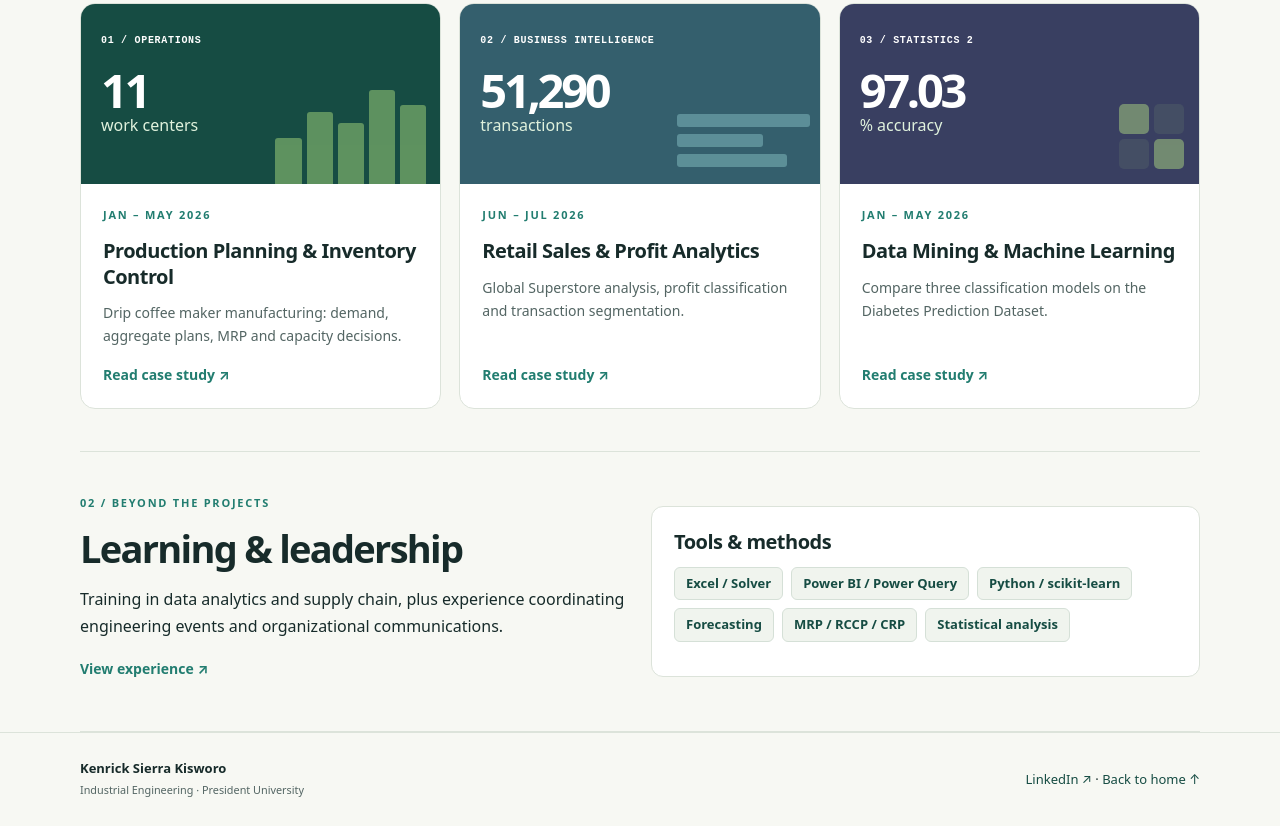
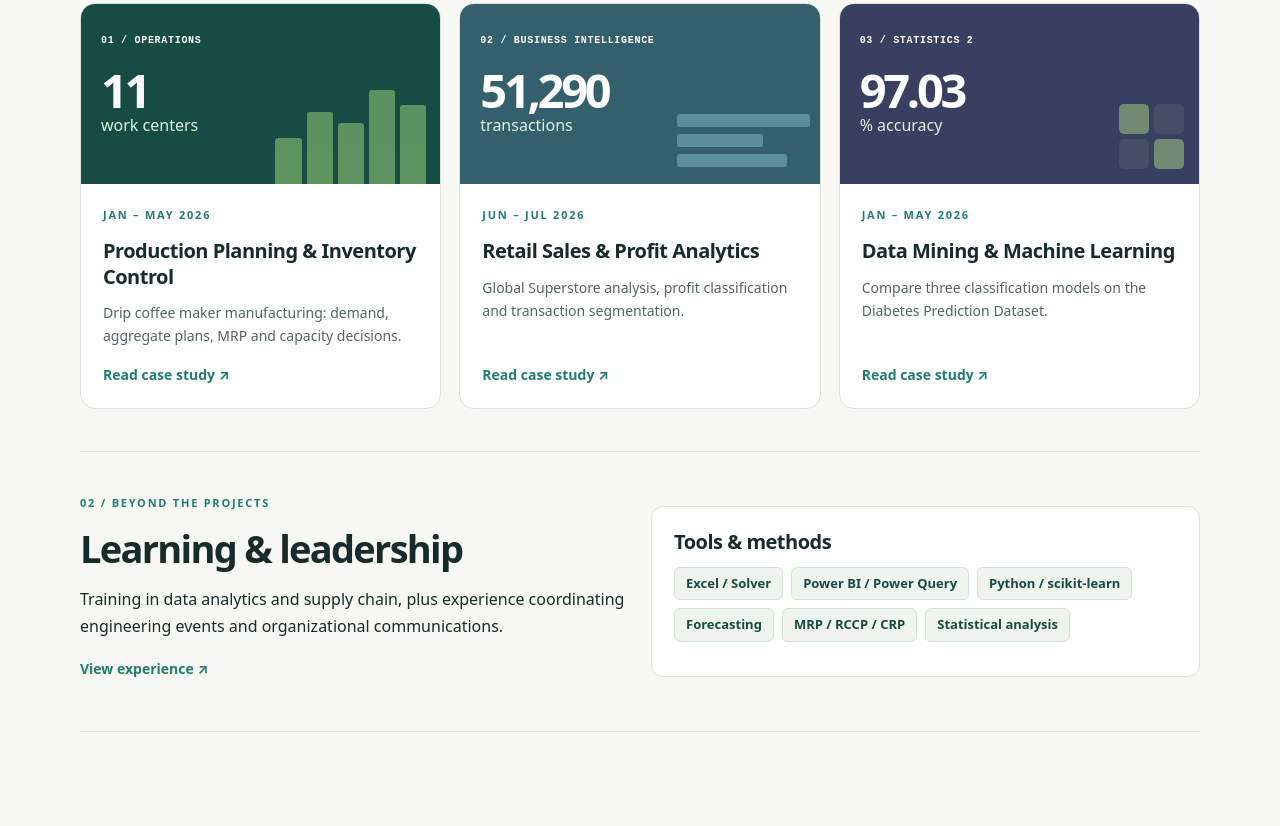
Before and after one commit to liekenn/Ken-Portofolio, a plain HTML site: page index.html in a window 1280 px wide. Shown: the part 872-1698 px from the top of the page. After the commit the page ends 1604 px from the top, so only its background shows below. Drawn offline with Linux system fonts and the light colour scheme.

Commit message:
Update index.html

```diff
--- a/index.html
+++ b/index.html
@@ -13,7 +13,3 @@
 <section class="chapter two"><div><p class="eyebrow">02 / BEYOND THE PROJECTS</p><h2>Learning &amp; leadership</h2><p>Training in data analytics and supply chain, plus experience coordinating engineering events and organizational communications.</p><a class="arrow" href="experience.html">View experience ↗</a></div><div class="panel"><h3>Tools &amp; methods</h3><div class="tags"><span>Excel / Solver</span><span>Power BI / Power Query</span><span>Python / scikit-learn</span><span>Forecasting</span><span>MRP / RCCP / CRP</span><span>Statistical analysis</span></div></div>
 </section>
 </main>
-<footer><div class="wrap foot"><div><b>Kenrick Sierra Kisworo</b><br><small>Industrial Engineering · President University</small></div><div><a href="https://www.linkedin.com/in/kenrick-sierra-kisworo-65ba92321">LinkedIn ↗</a> · <a href="index.html">Back to home ↑</a></div></div>
-</footer>
-</body>
-</html>
```
